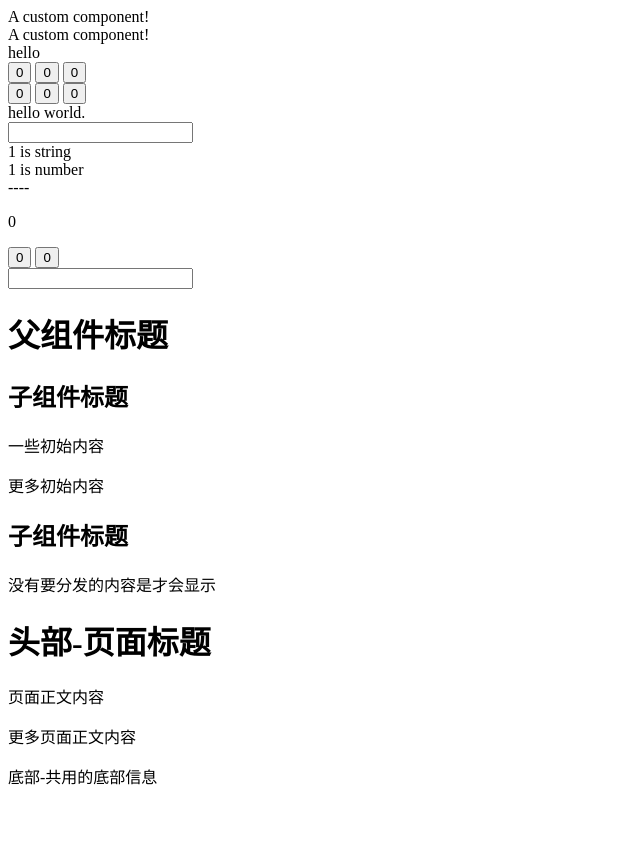
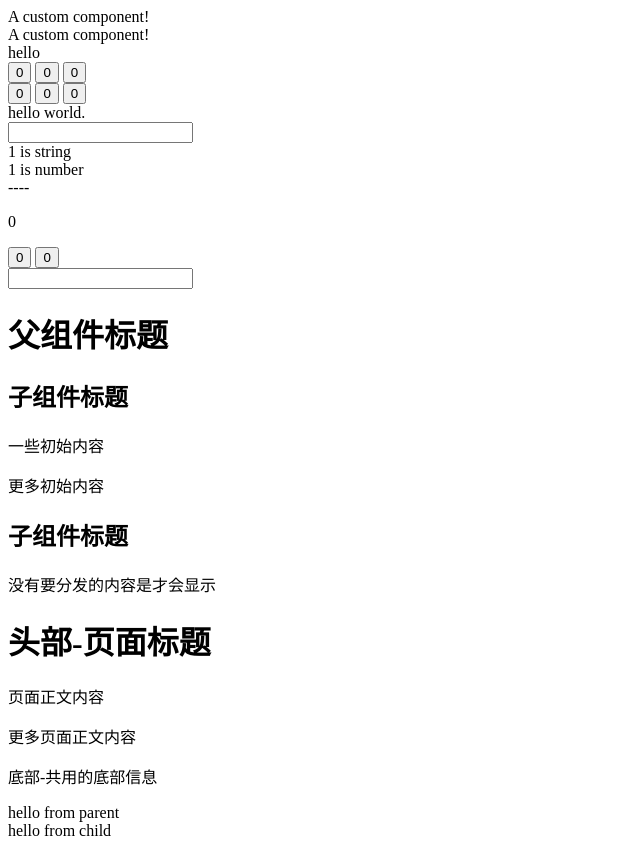
Before and after one commit to elegance/vue-demo, a plain HTML site: page 10-component/example.html in a window 1280 px wide. Shown: the whole page, without its empty margins (0-640 px from the left). Before the commit the page ends 804 px from the top, so only its background shows below. Drawn offline with nearby package versions, Linux system fonts and the light colour scheme.

Commit message:
作用域插槽

```diff
--- a/10-component/example.html
+++ b/10-component/example.html
@@ -85,6 +85,17 @@
             <p slot="footer">底部-共用的底部信息</p>
         </app-layout>
     </div>
+
+    <div id="example14">
+        <div class="parent">
+            <child-slot>
+                <template scope="props">
+                    <div>hello from parent</div>
+                    <div>{{ props.text }}</div>
+                </template>
+            </child-slot>
+        </div>
+    </div>
     <script src="https://cdn.bootcss.com/vue/2.1.10/vue.min.js"></script>
     <script src="example.js"></script>
 </body>
--- a/10-component/example.js
+++ b/10-component/example.js
@@ -222,3 +222,16 @@ Vue.component('app-layout', {
 new Vue({
     el: '#example13'
 });
+
+// 作用域插槽
+Vue.component('child-slot', {
+    template: `
+        <div class="child">
+            <slot text="hello from child"></slot>
+        </div>
+    `
+})
+
+new Vue({
+    el: '#example14'
+});
```
